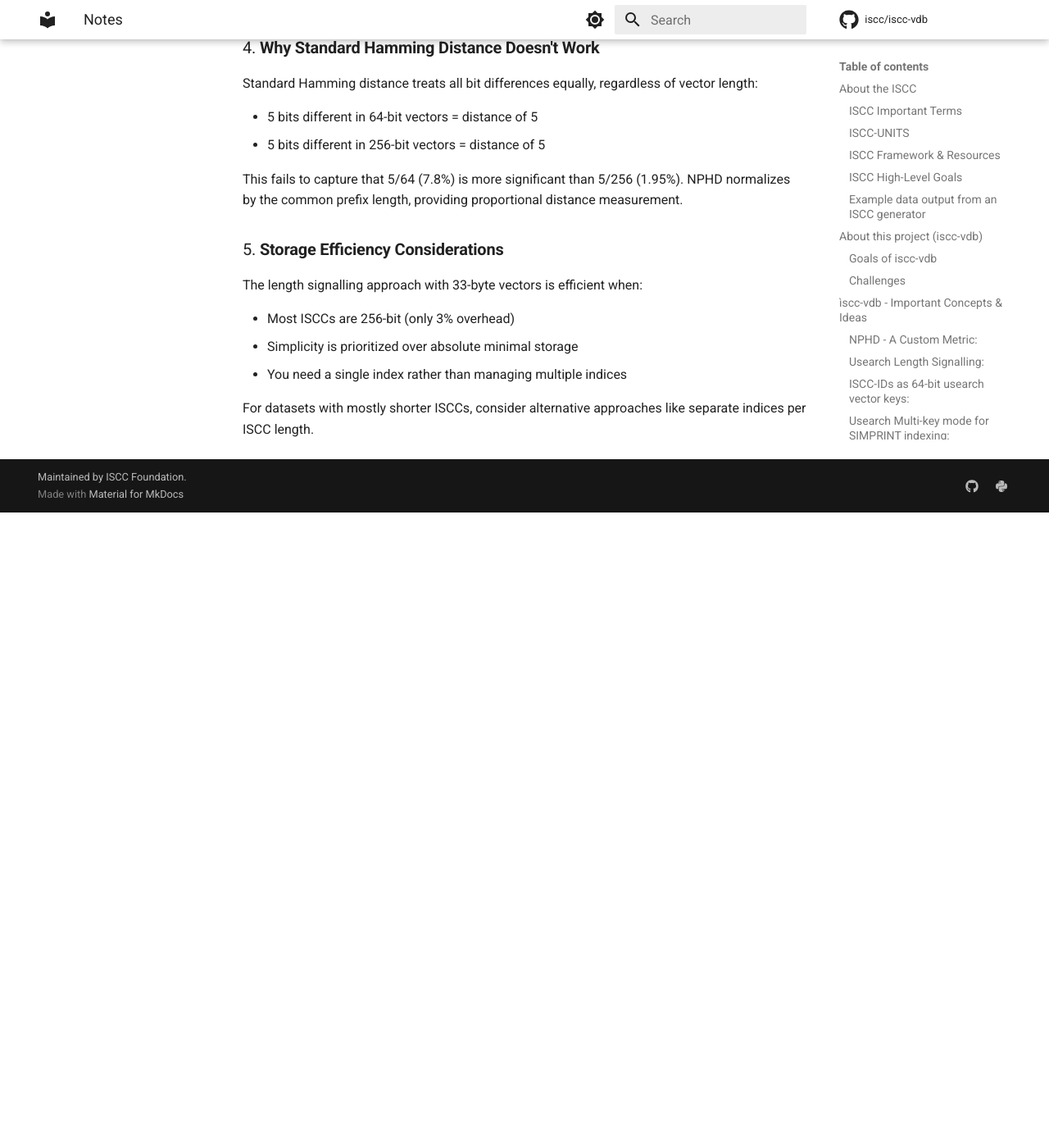
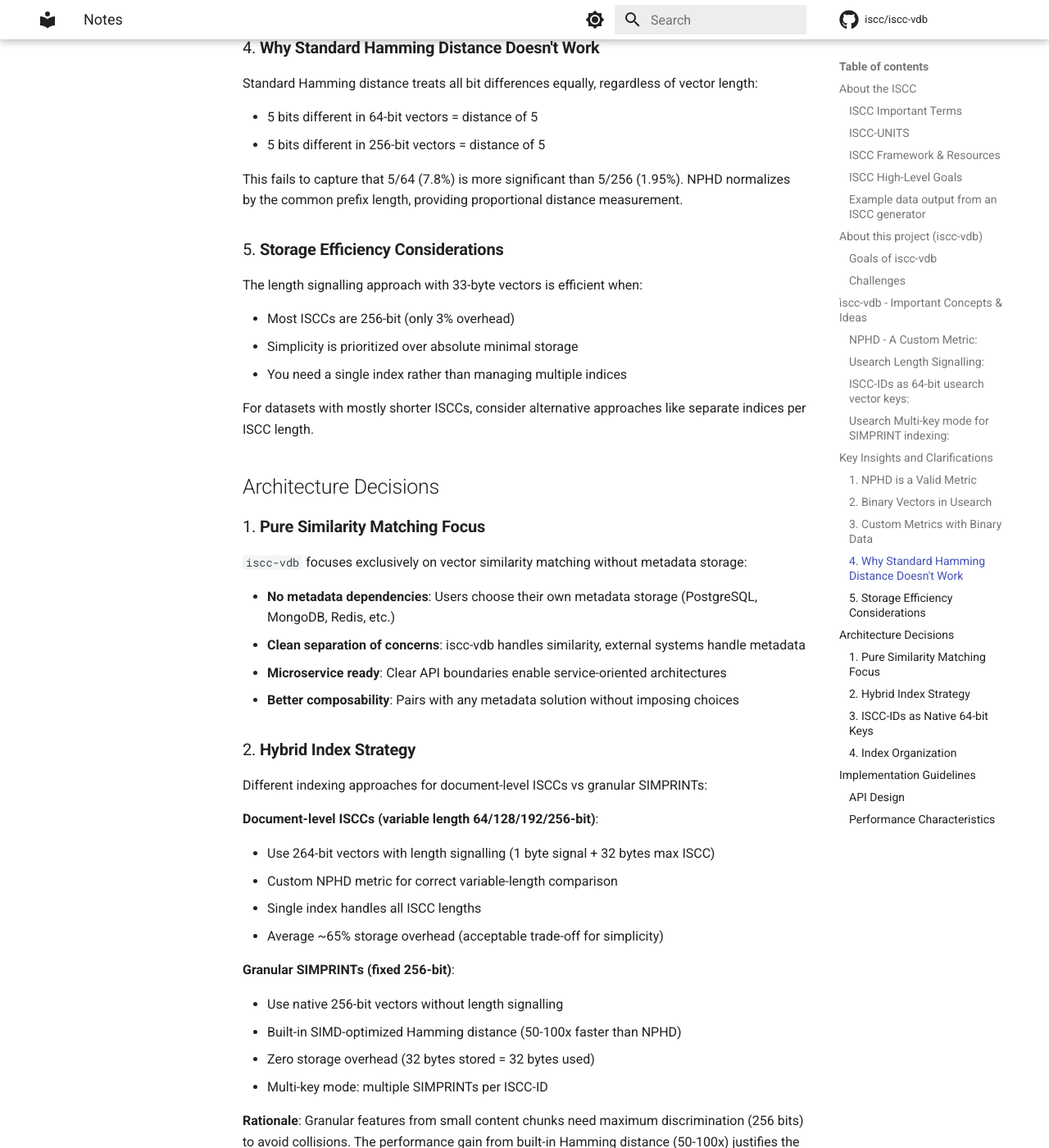
Before and after one commit to iscc/iscc-search, an MkDocs documentation site: the page built from docs/notes.md, in a window 1280 px wide and 1400 px high, scrolled down 11331 px. Shown: the whole window at 82% size. Built offline with MkDocs 1.6.1 and Material for MkDocs 9.7.7, drawn with Linux system fonts in a browser that asks for light colours; comment, search, counter and statistics services are not loaded; before the commit the page ends 11956 px from its top, so only the background shows below that; some of the changed text lies outside the part shown.

Commit message:
docs: add architecture decisions and implementation guidelines
Add key architectural decisions for iscc-vdb including pure similarity
matching focus, hybrid index strategy for ISCCs vs SIMPRINTs, and
performance characteristics comparison

````diff
--- a/docs/notes.md
+++ b/docs/notes.md
@@ -477,3 +477,75 @@
 - You need a single index rather than managing multiple indices
 
 For datasets with mostly shorter ISCCs, consider alternative approaches like separate indices per ISCC length.
+
+## Architecture Decisions
+
+### 1. **Pure Similarity Matching Focus**
+
+`iscc-vdb` focuses exclusively on vector similarity matching without metadata storage:
+
+- **No metadata dependencies**: Users choose their own metadata storage (PostgreSQL, MongoDB, Redis, etc.)
+- **Clean separation of concerns**: iscc-vdb handles similarity, external systems handle metadata
+- **Microservice ready**: Clear API boundaries enable service-oriented architectures
+- **Better composability**: Pairs with any metadata solution without imposing choices
+
+### 2. **Hybrid Index Strategy**
+
+Different indexing approaches for document-level ISCCs vs granular SIMPRINTs:
+
+**Document-level ISCCs (variable length 64/128/192/256-bit)**:
+
+- Use 264-bit vectors with length signalling (1 byte signal + 32 bytes max ISCC)
+- Custom NPHD metric for correct variable-length comparison
+- Single index handles all ISCC lengths
+- Average ~65% storage overhead (acceptable trade-off for simplicity)
+
+**Granular SIMPRINTs (fixed 256-bit)**:
+
+- Use native 256-bit vectors without length signalling
+- Built-in SIMD-optimized Hamming distance (50-100x faster than NPHD)
+- Zero storage overhead (32 bytes stored = 32 bytes used)
+- Multi-key mode: multiple SIMPRINTs per ISCC-ID
+
+**Rationale**: Granular features from small content chunks need maximum discrimination (256 bits) to avoid
+collisions. The performance gain from built-in Hamming distance (50-100x) justifies the fixed-length approach.
+
+### 3. **ISCC-IDs as Native 64-bit Keys**
+
+Using ISCC-IDv1 bodies directly as usearch keys provides:
+
+- Natural time-based ordering (52-bit timestamp + 12-bit server-id)
+- No key translation layer needed
+- Efficient O(1) hash-based lookups
+- Perfect fit for usearch's uint64_t key type
+
+### 4. **Index Organization**
+
+Separate indices by MainType-SubType combinations:
+
+- Prevents comparing incompatible ISCCs
+- Enables type-specific optimizations
+- Simplifies query routing
+- Allows independent scaling
+
+## Implementation Guidelines
+
+### API Design
+
+```python
+# Core operations - no metadata
+class ISCCVectorDB:
+    def add_iscc(self, iscc_id: int, iscc_code: str) -> None
+    def search_iscc(self, iscc_code: str, k: int = 10) -> List[SearchResult]
+    def add_simprints(self, iscc_id: int, simprints: List[str]) -> None
+    def search_simprint(self, simprint: str, k: int = 10) -> List[SIMPRINTResult]
+```
+
+### Performance Characteristics
+
+| Operation     | Document ISCCs (NPHD) | SIMPRINTs (Hamming) | Notes                        |
+| ------------- | --------------------- | ------------------- | ---------------------------- |
+| Distance calc | ~500-1000 ns          | ~10-50 ns           | 50-100x faster for SIMPRINTs |
+| Storage       | 33 bytes/vector       | 32 bytes/vector     | 3% vs 0% overhead            |
+| Index build   | Slower                | 2-3x faster         | Built-in metric advantage    |
+| Query speed   | ~1-10ms               | ~0.1-1ms            | 10x improvement              |
````
